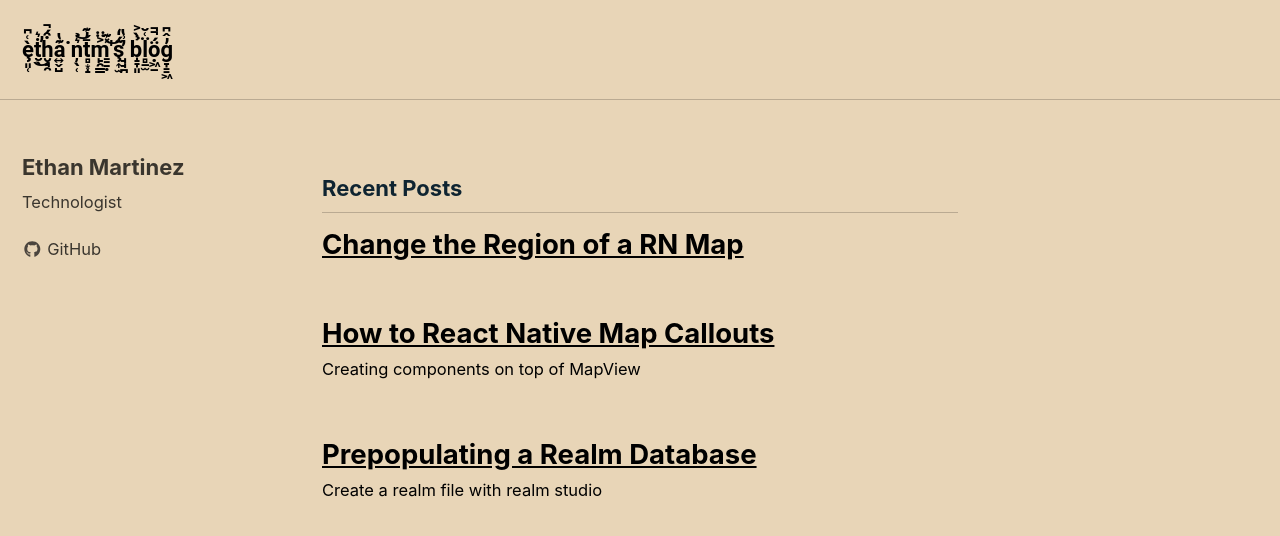
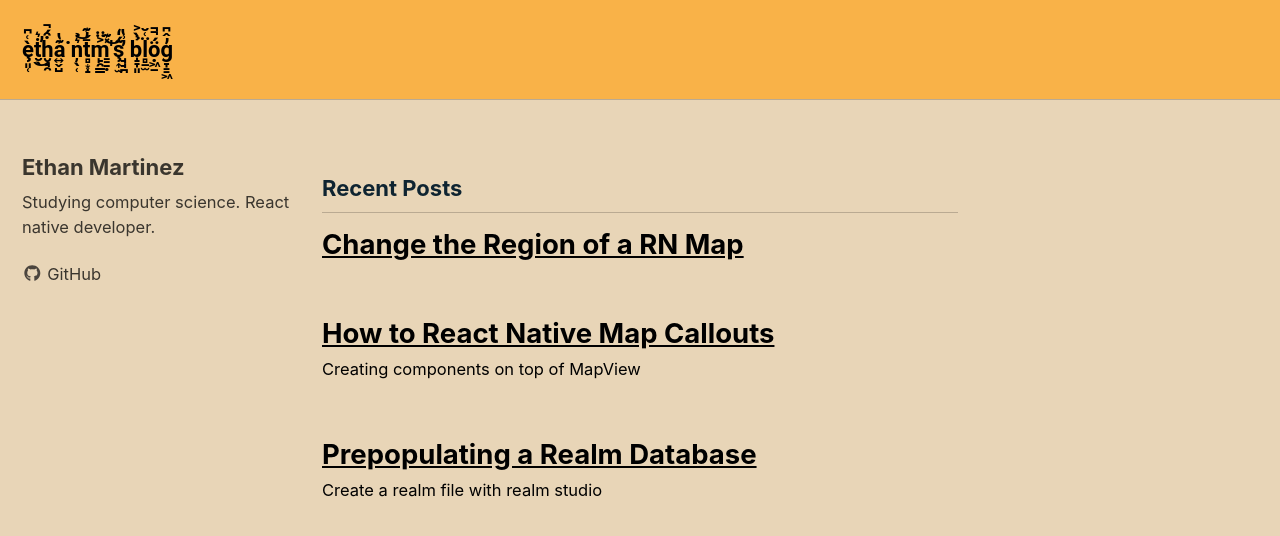
Before and after one commit to ethantm/ethantm.github.io, a Jekyll site: the page built from index.html, in a window 1280 px wide and 900 px high. Shown: the top 536 px of the window. Built offline with Jekyll 4.4.1, drawn with Linux system fonts in a browser that asks for light colours; nearby versions of some CDN libraries; the list of posts is cut into pages by our own code.

Commit message:
New theme

```diff
--- a/_config.yml
+++ b/_config.yml
@@ -102,7 +102,7 @@
 author:
   name             : "Ethan Martinez"
   avatar           : # path of avatar image, e.g. "/assets/images/bio-photo.jpg"
-  bio              : "Technologist"
+  bio              : "Studying computer science. React native developer."
   location         : #""
   email            :
   uri              :
@@ -197,7 +197,7 @@
 
 # Outputting
 permalink: /:categories/:title/
-paginate: 5 # amount of posts to show
+paginate: 20 # amount of posts to show
 paginate_path: /page:num/
 timezone: # https://en.wikipedia.org/wiki/List_of_tz_database_time_zones
 
@@ -264,7 +264,7 @@
       type: posts
     values:
       layout: single
-      author_profile: true
+      author_profile: false
       read_time: false
       comments: # true
       share: false
--- a/_sass/minimal-mistakes/_masthead.scss
+++ b/_sass/minimal-mistakes/_masthead.scss
@@ -3,6 +3,7 @@
    ========================================================================== */
 
 .masthead {
+  background-color: $footer-background-color; // nothing before
   position: relative;
   border-bottom: 1px solid $border-color;
   -webkit-animation: $intro-transition;
--- a/_sass/minimal-mistakes/_navigation.scss
+++ b/_sass/minimal-mistakes/_navigation.scss
@@ -179,7 +179,7 @@
   display: flex;
   -webkit-box-align: center;
   align-items: center;
-  background: $background-color;
+  background: $footer-background-color; //background-color
 
   a {
     display: block;
```
